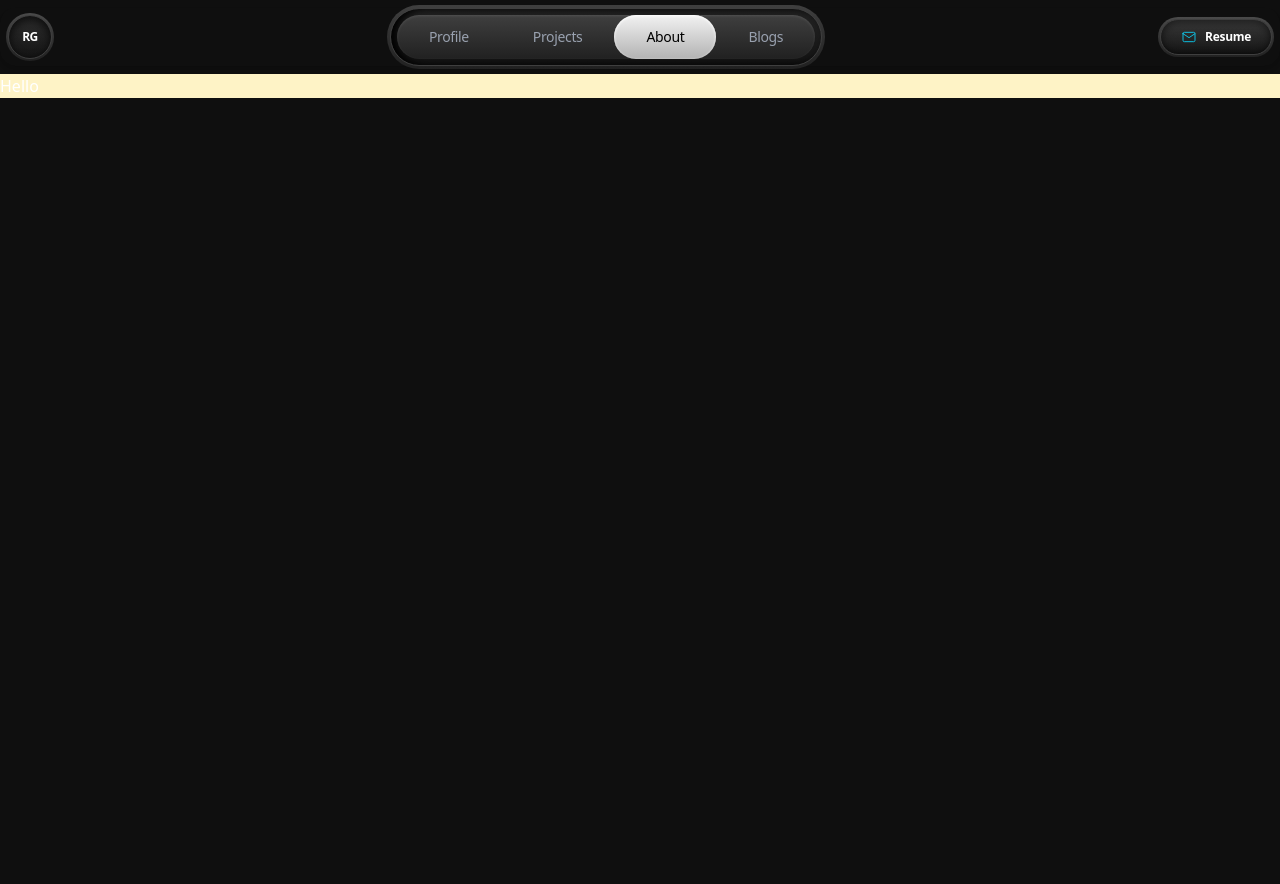
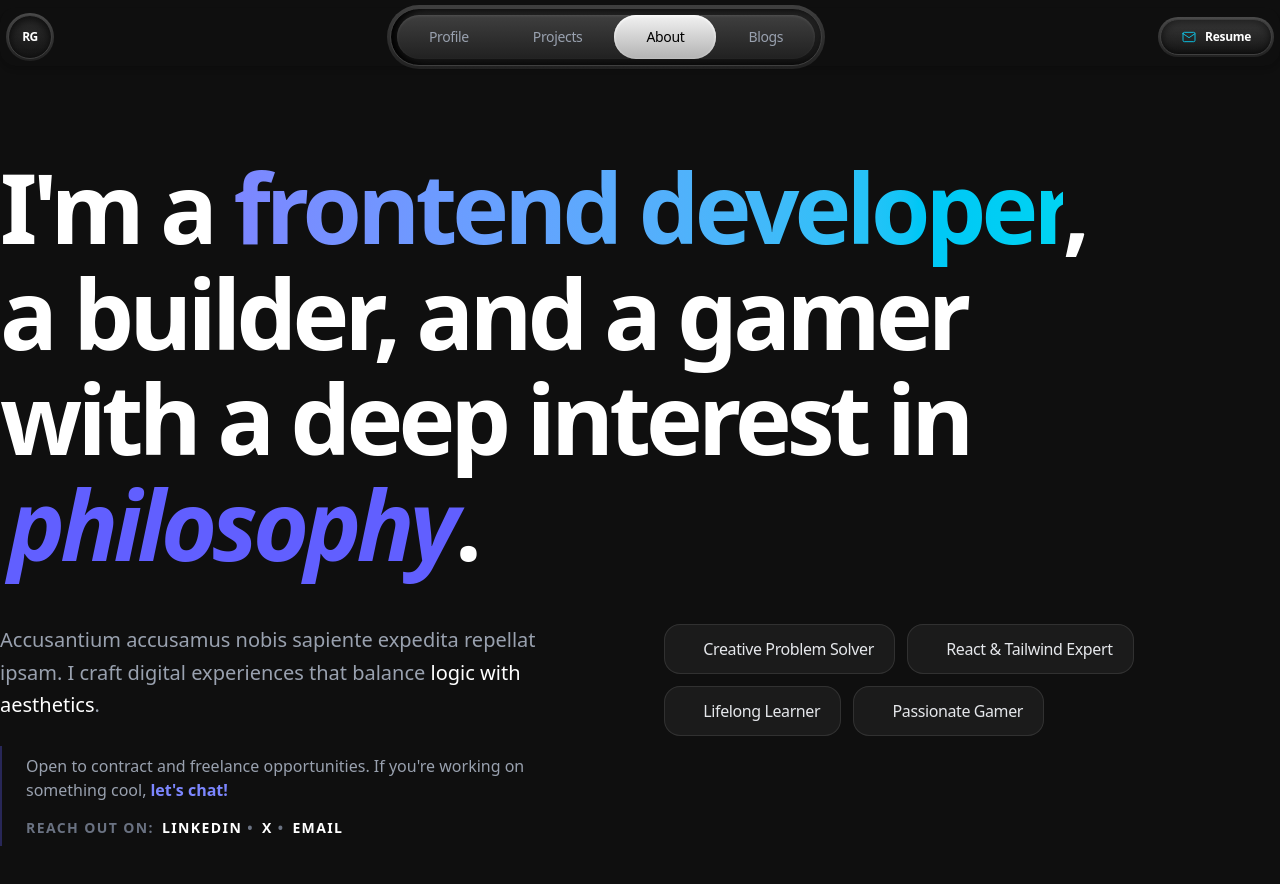
Before and after one commit to RaviGahire/Portfolio, a React (Vite) app: page /aboutme in a window 1280 px wide. Shown: the top 884 px of the page. Built offline with nearby package versions, Linux system fonts and the light colour scheme.

Commit message:
added other components

```diff
--- a/src/pages/AboutPage.jsx
+++ b/src/pages/AboutPage.jsx
@@ -1,9 +1,67 @@
+import { ImageCarousel } from "../utils/ImageCarousel"
 
 
 export const AboutPage = () => {
   return (
     <>
-    <div className="text-white bg-amber-100">Hello</div>
+<div className="text-white py-20 px-4 md:px-0 selection:bg-indigo-500 selection:text-white">
+  {/* Heading with Gradient & Motion */}
+  <div className="max-w-6xl mb-12 group">
+    <h2 className="text-5xl sm:text-6xl md:text-7xl lg:text-8xl
+                   font-black leading-[1.1] tracking-tighter text-left animate-in fade-in slide-in-from-bottom-4 duration-1000">
+      I'm a <span className="text-transparent bg-clip-text bg-linear-to-r from-indigo-400 to-cyan-400 hover:to-indigo-500 transition-all duration-500 cursor-default">
+        frontend developer
+      </span>,
+      a builder, and a gamer with a deep interest in
+      <span className="relative inline-block ml-2 group-hover:rotate-1 transition-transform">
+        <span className="text-indigo-500 italic">philosophy</span>
+        <div className="absolute -bottom-2 left-0 w-0 h-1 bg-indigo-500 transition-all duration-500 group-hover:w-full"></div>
+      </span>.
+    </h2>
+  </div>
+
+  {/* Paragraph & CTA Grid */}
+  <div className="grid grid-cols-1 md:grid-cols-2 gap-12 items-start">
+    <div className="max-w-xl">
+      <p className="text-gray-400 text-xl leading-relaxed text-left mb-6 font-medium">
+        Accusantium accusamus nobis sapiente expedita repellat ipsam.
+        I craft digital experiences that balance <span className="text-white">logic with aesthetics</span>.
+      </p>
+
+      <div className="space-y-4 text-gray-400 border-l-2 border-indigo-500/30 pl-6 py-2">
+        <p>
+          Open to contract and freelance opportunities. If you're working on something cool,
+          <span className="text-indigo-400 font-bold hover:underline cursor-pointer ml-1">let's chat!</span>
+        </p>
+        <p className="text-sm uppercase tracking-widest font-bold text-gray-500">
+          Reach out on:
+          <span className="text-white hover:text-indigo-400 transition-colors cursor-pointer ml-2">LinkedIn</span> •
+          <span className="text-white hover:text-indigo-400 transition-colors cursor-pointer ml-2">X</span> •
+          <span className="text-white hover:text-indigo-400 transition-colors cursor-pointer ml-2">Email</span>
+        </p>
+      </div>
+    </div>
+
+    {/* Modernized List / Skill Tags */}
+    <div className="flex flex-wrap gap-3">
+      {[
+        "Creative Problem Solver",
+        "React & Tailwind Expert",
+        "Lifelong Learner",
+        "Passionate Gamer"
+      ].map((item, i) => (
+        <div key={i} className="px-5 py-3 rounded-2xl bg-white/5 border border-white/10 hover:border-indigo-500/50 hover:bg-white/10 transition-all duration-300 group">
+          <span className="text-indigo-400 mr-2 opacity-0 group-hover:opacity-100 transition-opacity">#</span>
+          <span className="text-gray-200 font-medium tracking-tight">{item}</span>
+        </div>
+      ))}
+    </div>
+  </div>
+</div>
+
+
+<ImageCarousel/>
+
 
 
     </>
--- a/src/pages/ProfilePage.jsx
+++ b/src/pages/ProfilePage.jsx
@@ -1,7 +1,107 @@
-import React from 'react'
+import { motion } from 'motion/react'
+import { useState } from 'react';
+import { Link } from 'react-router-dom';
+import { GradientBorder } from '../utils/GradientBorder';
+import { Footer } from '../components/Footer';
+import { MotivationSection } from '../components/MotivationSection';
+import { AnimatedMouse } from '../utils/AnimatedMouse';
+
+const OWNER_DATA = {
+  name: "I'm Ravi Gahire",
+  role: "Frontend Architect",
+};
 
 export const ProfilePage = () => {
+  const [hoverText, setHoverText] = useState("Frontend Developer");
+  const clipVariants = {
+    hidden: { clipPath: "inset(100% 0% 0% 0%)", y: 20, opacity: 0 },
+    visible: {
+      clipPath: "inset(0% 0% 0% 0%)",
+      y: 0,
+      opacity: 1,
+      transition: {
+        duration: 1.2,
+        ease: [0.22, 1, 0.36, 1],
+        delay: 0.2
+      }
+    }
+  };
+
+  const sentence = {
+    hidden: { opacity: 1 },
+    visible: {
+      opacity: 1,
+      transition: {
+        staggerChildren: 0.05,
+      },
+    },
+  };
+
+  const letter = {
+    hidden: { opacity: 0, display: "none" },
+    visible: { opacity: 1, display: "inline" },
+  };
+
   return (
-    <div>ProfilePage</div>
-  )
-}
+    <>
+      {/* Hero section */}
+      <section className=" text-white overflow-hidden" aria-label='hero-section'>
+        <div className="max-w-7xl mx-auto px-6 pt-20">
+          <div className="md:min-h-[70vh] flex flex-col justify-center items-start pb-10">
+            <div className="space-y-4 mb-6 md:mb-12"
+              onMouseOver={() => setHoverText("Available for Hire")}
+              onMouseOut={() => setHoverText("Frontend Developer")}>
+              <motion.div
+                key={hoverText}
+                variants={sentence}
+                initial="hidden"
+                animate="visible"
+                className="text-green-500 font-mono text-xs uppercase tracking-[0.4em] min-h-4"
+              >
+                {hoverText.split("").map((char, index) => (
+                  <motion.span key={index} variants={letter}>
+                    {char}
+                  </motion.span>
+                ))}
+                {/* Blinking Cursor */}
+                <motion.span
+                  animate={{ opacity: [0, 1, 0] }}
+                  transition={{ repeat: Infinity, duration: 0.8 }}
+                  className="inline-block w-2 h-4 bg-green-500 ml-1 translate-y-1"
+                />
+              </motion.div>
+              {/* main heading */}
+              <div className="overflow-hidden">
+                <motion.h1
+                  variants={clipVariants}
+                  initial="hidden"
+                  animate="visible"
+                  className="text-6xl sm:text-8xl lg:text-[12rem] font-display leading-none tracking-tighter">
+                  {OWNER_DATA.name}
+                </motion.h1>
+              </div>
+            </div>
+            {/* intro para */}
+            <div className="w-full flex justify-end">
+              <motion.div
+                initial={{ opacity: 0, y: 20 }}
+                animate={{ opacity: 1, y: 0 }}
+                transition={{ delay: 0.8, duration: 0.8 }}
+                className="max-w-lg">
+                <p className="  text-[14px] md:text-lg leading-relaxed font-light tracking-tight italic font-secondary border-l-2 border-green-500 pl-4">
+                  I write maintainable code with a minimalist design approach while continuously learning and improving to deliver better software solutions.
+                </p>
+              </motion.div>
+            </div>
+          </div>
+        </div>
+      </section>
+      {/* AnimatedMouse */}
+      <AnimatedMouse />
+      {/* motivation section */}
+      <MotivationSection />
+      {/* Footer */}
+      <Footer />
+    </>
+  );
+};
```
